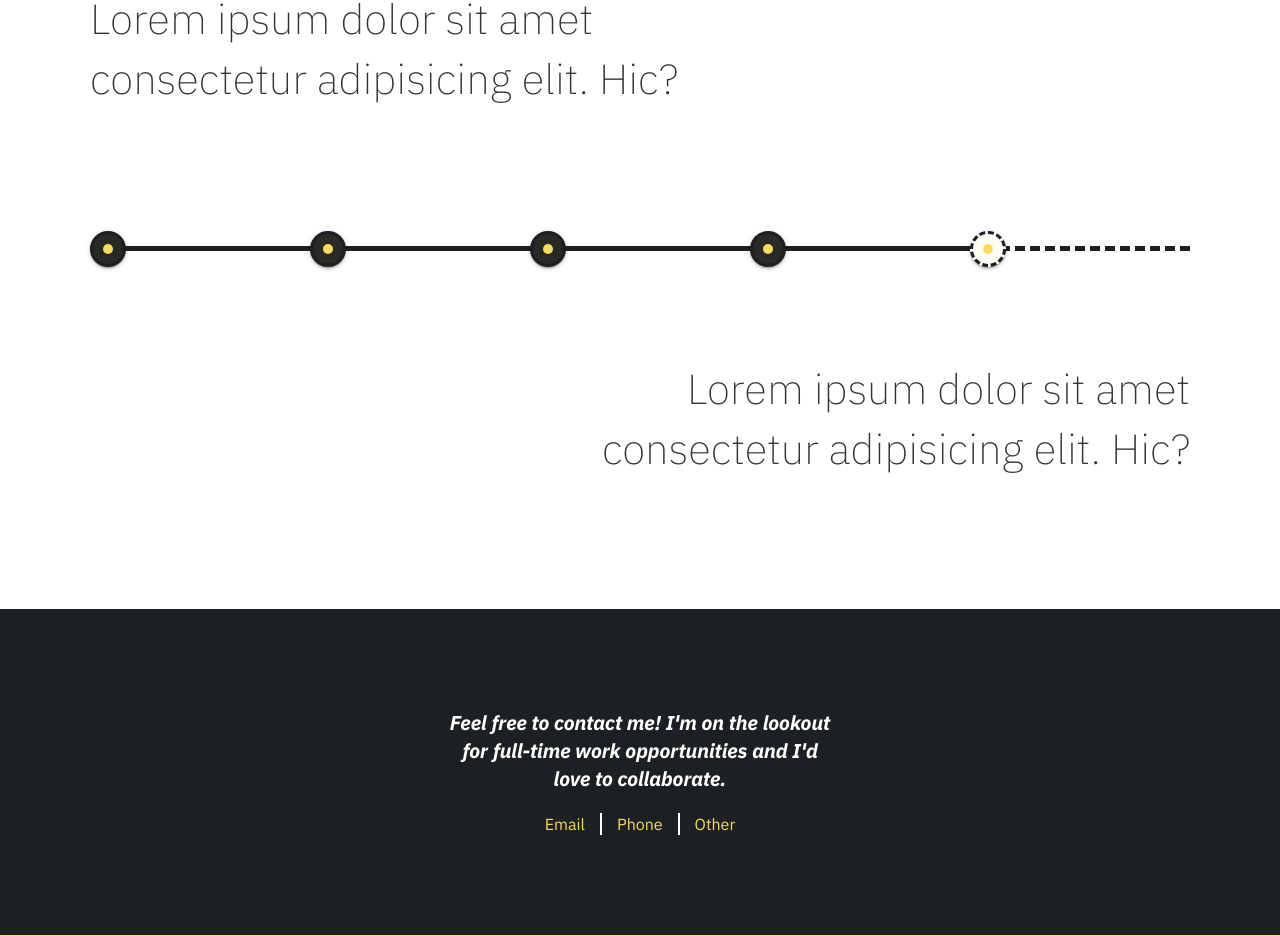
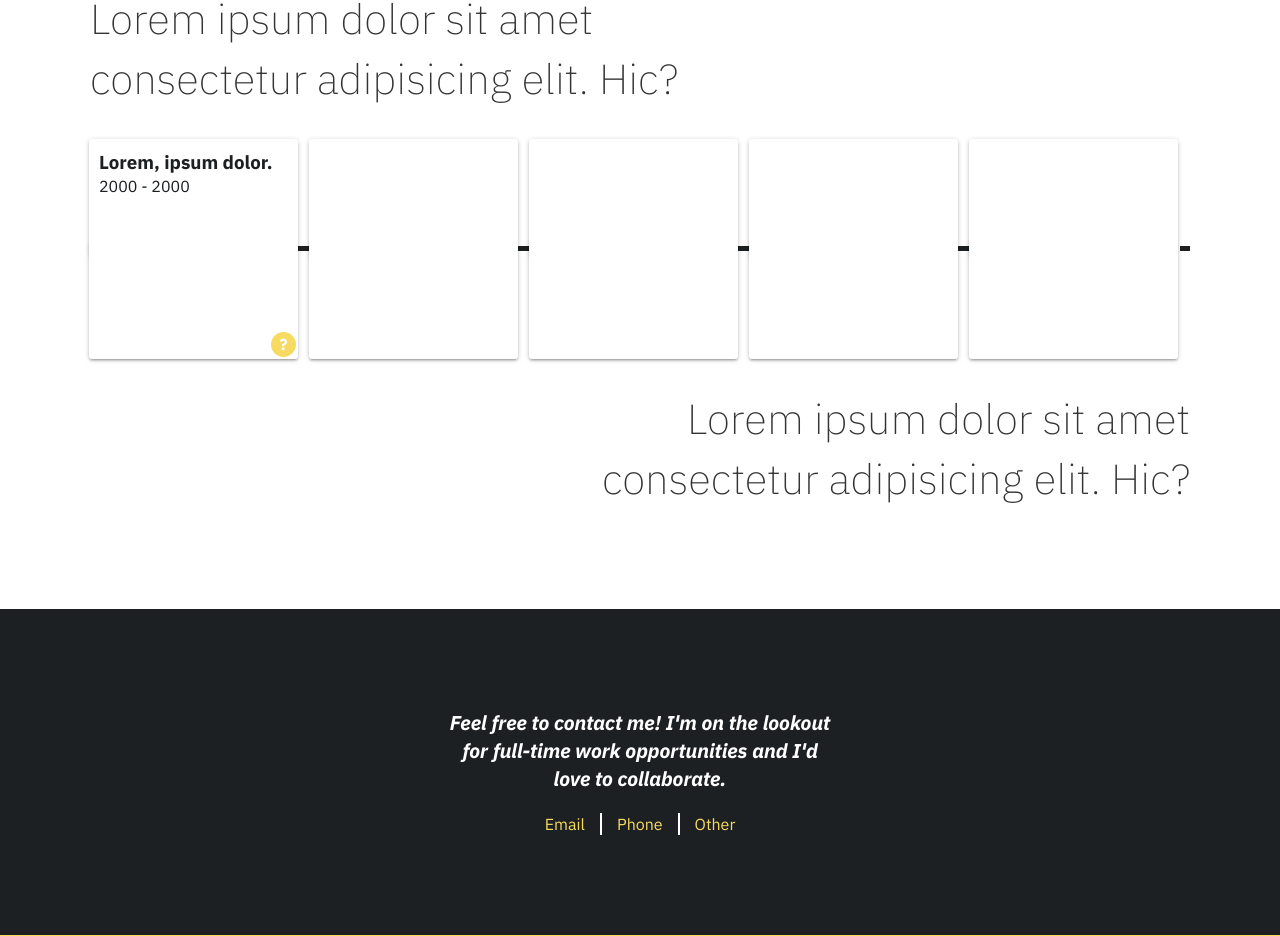
Before and after one commit to Dangyras/portfolio, a React (Create React App) app: page / in a window 1280 px wide. Shown: the part 1886-2822 px from the top of the page. Built offline with nearby package versions, Linux system fonts and the light colour scheme.

Commit message:
Added experience tabs to Experience section.

```diff
--- a/src/Section.css
+++ b/src/Section.css
@@ -57,9 +57,15 @@
     padding: 0 5px;
 }
 
+/* Experience section */
 .history-list {
     display: grid;
     grid-template-columns: 1fr 1fr;
+}
+
+.history-list + .section-heading {
+    margin-bottom: 0;
+    margin-top: 30px;
 }
 
 .history-list .point-wrapper {
@@ -145,6 +151,42 @@
     transition: all 500ms ease-in-out;
 }
 
+.experience-content {
+    position: absolute;
+    height: 10px;
+    width: 10px;
+    background: #fff;
+    top: 13px;
+    left: 0;
+    bottom: 0;
+    margin: auto;
+    border-radius: 3px;
+    transition: all 500ms ease-in-out;
+    height: 95%;
+    width: 95%;
+    z-index: 9999;
+    transform: scale(0);
+    transform: scale(1);
+    transform-origin: center;
+    padding: 10px;
+}
+
+.experience-content .info {
+    position: absolute;
+    bottom: 2px;
+    right: 2px;
+    width: 25px;
+    height: 25px;
+    border-radius: 50%;
+    background: #f7da61;
+    display: flex;
+    justify-content: center;
+    align-items: center;
+    font-weight: bold;
+    cursor: pointer;
+    color: #fff;
+}
+
 @media (min-width: 576px) {
     .history-list .point {
         height: 36px;
@@ -171,6 +213,15 @@
         right: 0;
         margin: auto;
         transform: none;
+    }
+
+    .experience-content {
+        top: 0;
+        left: -1px;
+        height: 100%;
+        width: 95%;
+        z-index: 9999;
+        transform-origin: 13px;
     }
 }
 
--- a/src/components/HistoryList.js
+++ b/src/components/HistoryList.js
@@ -6,18 +6,27 @@ class HistoryList extends Component {
             <div className="history-list">
                 <div className="point-wrapper">
                     <span className="point shadow" />
+                    <div className="experience-content shadow">
+                        <h3>Lorem, ipsum dolor.</h3>
+                        <span>2000 - 2000</span>
+                        <span className="info">?</span>
+                    </div>
                 </div>
                 <div className="point-wrapper">
                     <span className="point shadow" />
+                    <div className="experience-content shadow" />
                 </div>
                 <div className="point-wrapper">
                     <span className="point shadow" />
+                    <div className="experience-content shadow" />
                 </div>
                 <div className="point-wrapper">
                     <span className="point shadow" />
+                    <div className="experience-content shadow" />
                 </div>
                 <div className="point-wrapper">
                     <span className="point shadow" />
+                    <div className="experience-content shadow" />
                 </div>
             </div>
         );
```
